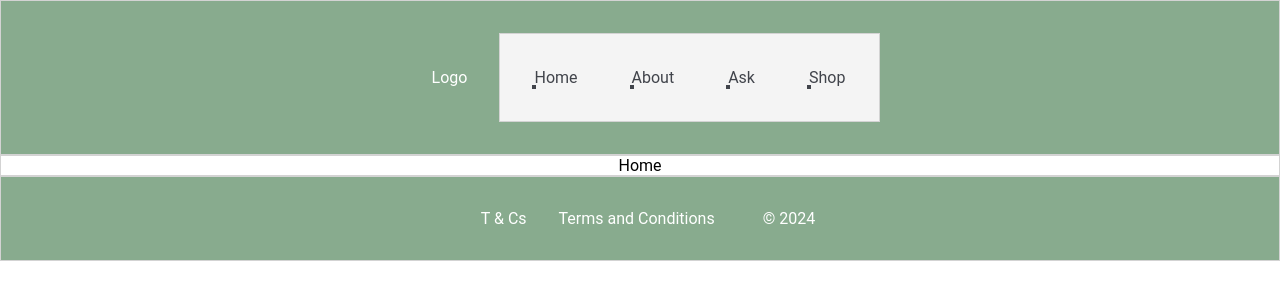
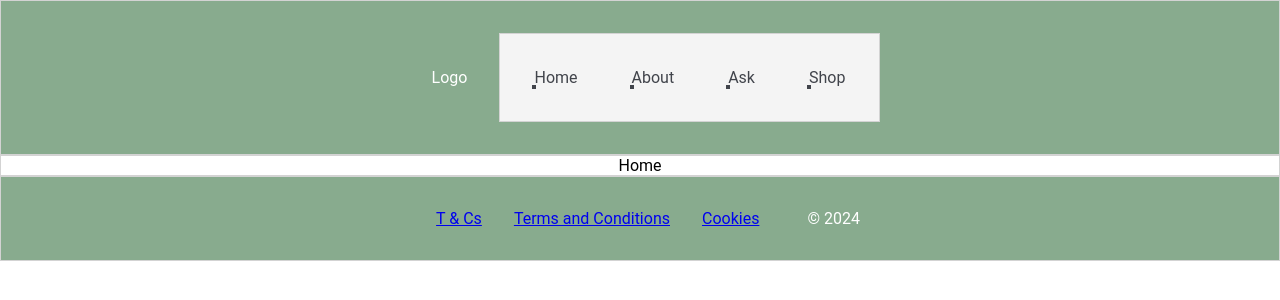
Before and after one commit to technative-academy/PetSynth, a React (Vite) app: page / in a window 1280 px wide. Shown: the top 300 px of the page. Built offline with nearby package versions, Linux system fonts and the light colour scheme; no server answers.

Commit message:
JSX fixes

```diff
--- a/src/components/SiteFooter/SiteFooter.jsx
+++ b/src/components/SiteFooter/SiteFooter.jsx
@@ -2,16 +2,27 @@ import React from "react";
 
 import styles from "./SiteFooter.module.css";
 
+const TOS_URL = "/legal/tos/";
+
 function SiteFooter() {
 	return (
 		<footer className={styles.wrapper}>
-			<div className={styles.termsAndCookies}>
-				<span className={`${styles.terms} ${styles.short}`}>
+			<div className={styles.legal}>
+				<a
+					href={TOS_URL}
+					className={`${styles.legalItem} ${styles.short}`}
+				>
 					T &amp; Cs
-				</span>
-				<span className={`${styles.terms} ${styles.full}`}>
+				</a>
+				<a
+					href={TOS_URL}
+					className={`${styles.legalItem} ${styles.full}`}
+				>
 					Terms and Conditions
-				</span>
+				</a>
+				<a href="/legal/cookies/" className={styles.legalItem}>
+					Cookies
+				</a>
 			</div>
 			<span className={styles.copyright}>&copy; 2024</span>
 		</footer>
```
